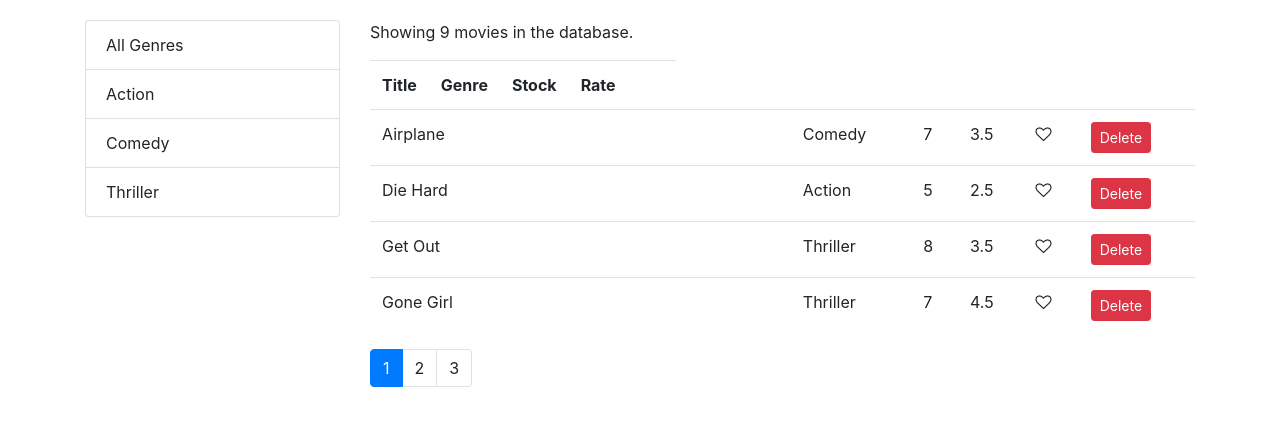
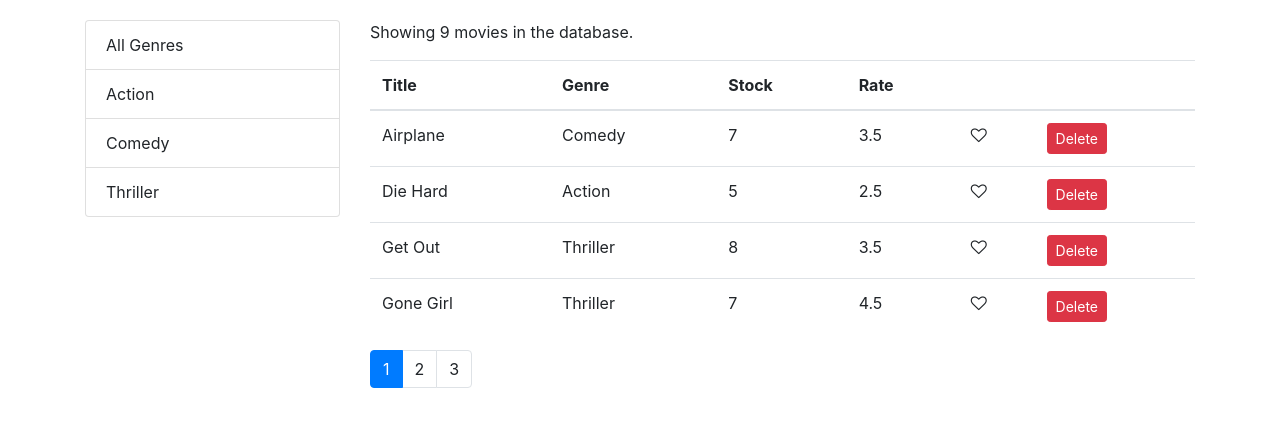
Before and after one commit to cameronRomo/vidly, a React (Create React App) app: page /movies in a window 1280 px wide. Shown: the top 426 px of the page. Built offline with nearby package versions, Linux system fonts and the light colour scheme.

Commit message:
Extract TableHeader component

```diff
--- a/src/components/Movies.jsx
+++ b/src/components/Movies.jsx
@@ -43,14 +43,7 @@
     this.setState({ selectedGenre: genre, currentPage: 1})
   }
 
-  handleSort = path => {
-    const sortColumn = { ...this.state.sortColumn };
-    if (sortColumn.path === path)
-      sortColumn.order = (sortColumn.order === 'asc') ? 'desc' : 'asc';
-    else {
-      sortColumn.path = path;
-      sortColumn.order = 'asc';
-    }
+  handleSort = sortColumn => {
     this.setState({ sortColumn })
   }
 
@@ -91,6 +84,7 @@
             onLike={this.handleLike}
             onDelete={this.handleDelete}
             onSort={this.handleSort}
+            sortColumn={sortColumn}
           />
           <Pagination
             itemsCount={filtered.length}
--- a/src/components/MoviesTable.jsx
+++ b/src/components/MoviesTable.jsx
@@ -1,23 +1,23 @@
-import React from 'react';
+import React, { Component } from 'react';
 import Like from './common/Like'
+import TableHeader from './common/TableHeader'
 
+class MoviesTable extends Component {
+  columns = [
+    { path: 'title', label: 'Title' },
+    { path: 'genre.name', label: 'Genre' },
+    { path: 'numberInStock', label: 'Stock' },
+    { path: 'dailyRentalRate', label: 'Rate' },
+    { key: 'like' },
+    { key: 'delete' },
+  ]
 
-const MoviesTable = (props) => {
-
-  const { movies, onDelete, onLike, onSort } = props
+  render() {
+      const { movies, onDelete, onLike, onSort, sortColumn } = this.props
 
   return (
     <table className="table">
-      <thread>
-        <tr>
-          <th onClick={() => onSort('title')}>Title</th>
-          <th onClick={() => onSort('genre.name')}>Genre</th>
-          <th onClick={() => onSort('numberInStock')}>Stock</th>
-          <th onClick={() => onSort('dailyRentalRate')}>Rate</th>
-          <th></th>
-          <th></th>
-        </tr>
-      </thread>
+      <TableHeader columns={this.columns} sortColumn={sortColumn} onSort={onSort} />
       <tbody>
         { movies.map(movie =>
         <tr key={movie._id}>
@@ -34,6 +34,8 @@
       </tbody>
     </table>
    );
+
+  }
 }
 
 export default MoviesTable;
--- a/src/components/common/Like.jsx
+++ b/src/components/common/Like.jsx
@@ -1,4 +1,4 @@
-import React, { Component } from 'react';
+import React from 'react';
 
 const Like = (props) => {
     let classes = "fa fa-heart"
--- /dev/null
+++ b/src/components/common/TableHeader.jsx
@@ -0,0 +1,30 @@
+import React, { Component } from 'react';
+
+class TableHeader extends Component {
+  render() {
+    const raiseSort = path => {
+    const sortColumn = { ...this.props.sortColumn };
+
+    if (sortColumn.path === path)
+      sortColumn.order = (sortColumn.order === 'asc') ? 'desc' : 'asc';
+    else {
+      sortColumn.path = path;
+      sortColumn.order = 'asc';
+    }
+
+    this.props.onSort(sortColumn);
+  }
+
+    return (
+      <thead>
+        <tr>
+          { this.props.columns.map(column => (
+            <th key={column.path || column.key} onClick={() => this.raiseSort(column.path)}>{ column.label }</th>
+          ))}
+        </tr>
+      </thead>
+     );
+  }
+}
+
+export default TableHeader;
```
